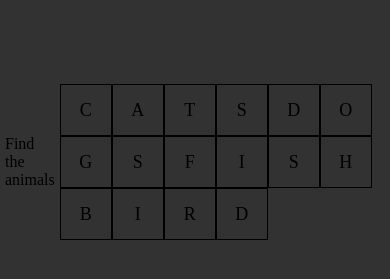
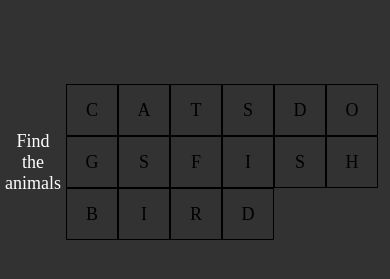
Before and after one commit to rivkagribov/Strands, a plain HTML site: page index.html in a window 390 px wide. Shown: the part 71-350 px from the top of the page. Drawn offline with Linux system fonts and the light colour scheme.

Commit message:
Update Strands.css
make text for "Find the animals" more visible by adding #hint

```diff
--- a/Strands.css
+++ b/Strands.css
@@ -205,6 +205,11 @@ h1 {
     .navbar h1{
         font-size: 1.5rem;
     }
+    #hint {
+    color: white;
+    font-size: 18px;
+    text-align: center;
+   }
     #resetButton,#heartButton {
         background-color: black;
         color: white;
```
